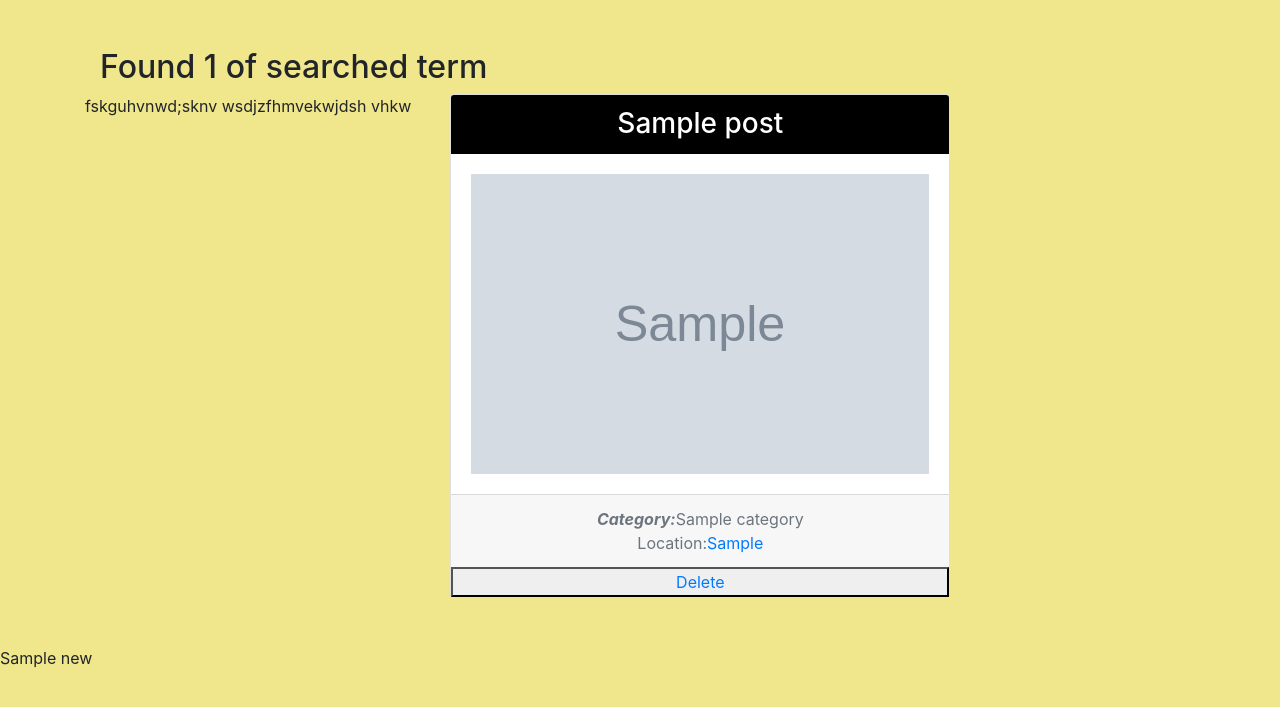
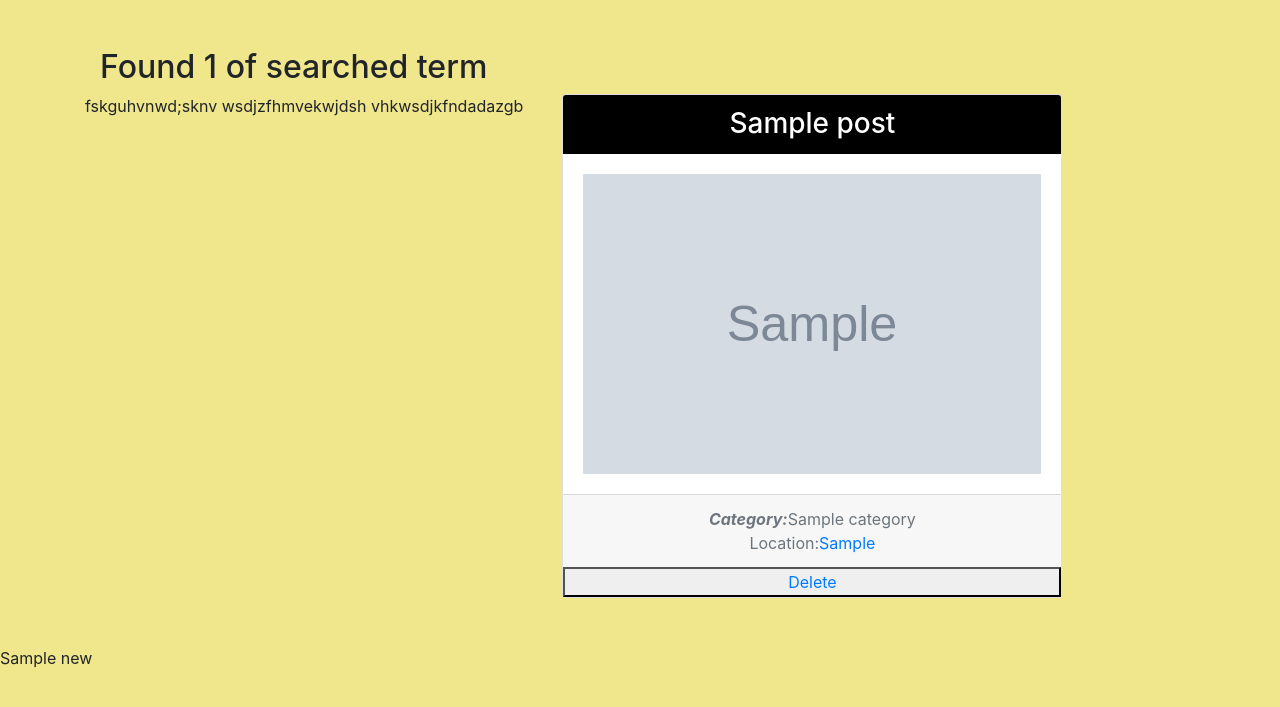
Before and after one commit to DK-denno/gallery, a Django app: template gall/templates/search.html in a window 1280 px wide. Shown: the part 56-763 px from the top of the page. Run offline with Django 3.2, Linux system fonts and the light colour scheme; tables that the repository leaves empty hold one stand-in row (values such as "Sample post"); the template is opened without the code that fills it: values that come from a table or form of the project are taken from there, most other values are stand-ins (such as "Sample title", 1, 10 or a date in 2020); grey boxes marked "Sample" are stand-in pictures; some libraries are stand-ins or nearby versions.

Commit message:
debug mode

```diff
--- a/gall/templates/search.html
+++ b/gall/templates/search.html
@@ -17,7 +17,7 @@
 
 
         {% if posts %}
-       fskguhvnwd;sknv wsdjzfhmvekwjdsh vhkw
+       fskguhvnwd;sknv wsdjzfhmvekwjdsh vhkwsdjkfndadazgb
     {% for post in posts %}
     <div class="col-md-5">
             <div style="display: inline-block; ">
```
